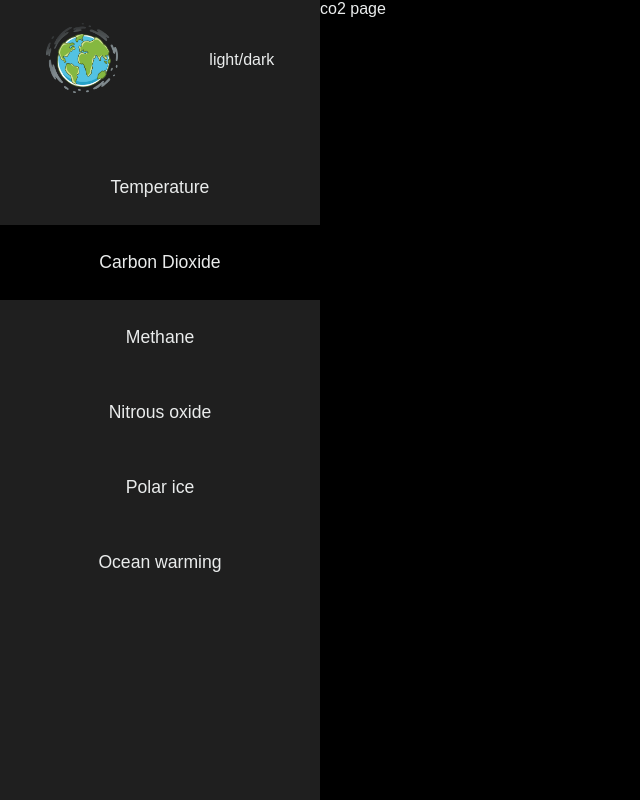
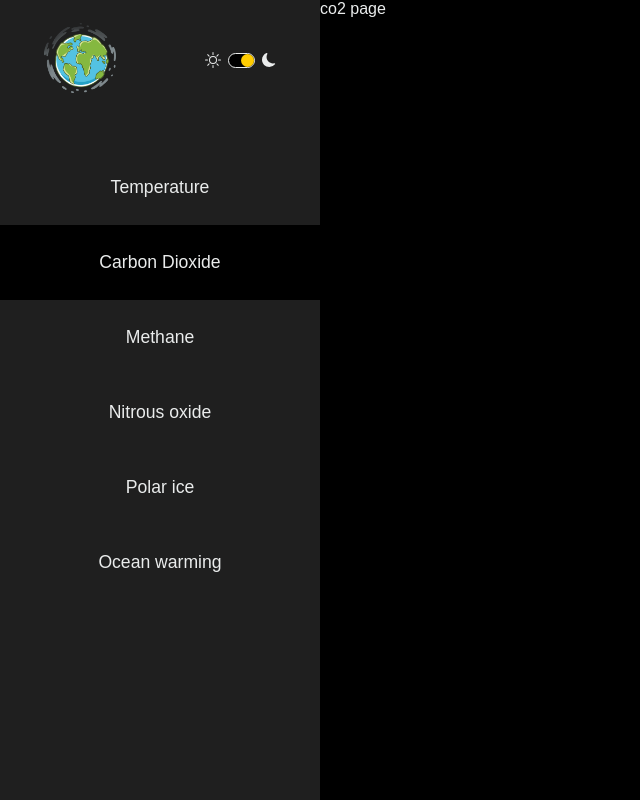
Before and after one commit to francesca-pizzighini/no-planet-b, a React (Vite) app: page /data/carbon-dioxide in a window 1280 px wide. Shown: the whole page, without its empty margins (0-640 px from the left). Built offline with nearby package versions, Linux system fonts and the light colour scheme; no server answers.

Commit message:
dark mode toggler

```diff
--- a/src/app.scss
+++ b/src/app.scss
@@ -48,6 +48,19 @@
     grid-auto-columns: minmax(140px, auto);
     grid-template-rows: repeat(3, calc(100% / 3));
     margin: 0px 10px 30px;
+
+    a {
+        background-color: transparent !important;
+        div {
+            background-color: $dark-color;
+        }
+    }
+    a:hover {
+        div {
+            background-color: $yellow;
+            color: $dark-color;
+        }
+    }
 }
 
 @media only screen and (min-width: 500px) and (max-width: 899px) {
--- a/src/components/navbar/chartNavbar.jsx
+++ b/src/components/navbar/chartNavbar.jsx
@@ -1,41 +1,30 @@
 import logo from "../../assets/img/logo.png";
 import { Link } from "react-router-dom";
 import Navbar from "./navbar.jsx";
+import TogglerDarkMode from "../togglerDarkMode/togglerDarkMode.jsx";
 
 import "./navbar.scss"
 
-function ChartNavbar() {
+function ChartNavbar({ darkMode, toggleDarkMode}) {
   return (
       <>
         <div className="upper-side">
           <Link to={"/"}>
             <img src={logo} alt="logo, with a link to homepage"/>
           </Link>
-          <p>light/dark</p>
+
+          <TogglerDarkMode
+            darkMode={darkMode}
+            toggleDarkMode={toggleDarkMode}
+          />
+
         </div>
 
-        <Navbar/>
+        <Navbar
+          darkMode={darkMode}
+          toggleDarkMode={toggleDarkMode}
+        />
       </>
-
-
-
-
-    // <div
-    //     className="chart-navbar"
-    // >
-    //   <Link to={"/"}>
-    //     <img
-    //         src={logoFull}
-    //         alt="logo of the website"
-    //     />
-    //   </Link>
-
-    //   <Navbar/>
-
-    //   <div className="light-dark">
-    //     light/dark
-    //   </div>
-    // </div>
   )
 }
 
--- a/src/components/navbar/navbar.jsx
+++ b/src/components/navbar/navbar.jsx
@@ -1,11 +1,12 @@
 import { NavLink } from "react-router-dom";
 import "./navbar.scss";
 
-function Navbar() {
+
+function Navbar({ darkMode, toggleDarkMode}) {
     const navLinkStyle =  ({ isActive }) => {
         return {
-            backgroundColor: isActive ? "#000" : "#1F1F1F",
-            color: isActive ? "#1F1F1F" : "#EAECEC",
+            backgroundColor: isActive ? (darkMode ? "#000" : "#EAECEC" ) : (darkMode ? "#1F1F1F" : "#D6D6D6"),
+            color: isActive ? (darkMode ? "#EAECEC" : "#1F1F1F") : (darkMode ? "#EAECEC" :"#1F1F1F"),
         }
     }
 
--- /dev/null
+++ b/src/components/togglerDarkMode/togglerDarkMode.jsx
@@ -0,0 +1,36 @@
+import "./togglerDarkMode.scss"
+
+function TogglerDarkMode({ darkMode, toggleDarkMode }) {
+  return (
+    <div
+        className="toggler"
+    >
+        {darkMode ? (
+            <svg xmlns="http://www.w3.org/2000/svg" width="16" height="16" fill="#EAECEC" viewBox="0 0 16 16">
+                <path d="M8 11a3 3 0 1 1 0-6 3 3 0 0 1 0 6m0 1a4 4 0 1 0 0-8 4 4 0 0 0 0 8M8 0a.5.5 0 0 1 .5.5v2a.5.5 0 0 1-1 0v-2A.5.5 0 0 1 8 0m0 13a.5.5 0 0 1 .5.5v2a.5.5 0 0 1-1 0v-2A.5.5 0 0 1 8 13m8-5a.5.5 0 0 1-.5.5h-2a.5.5 0 0 1 0-1h2a.5.5 0 0 1 .5.5M3 8a.5.5 0 0 1-.5.5h-2a.5.5 0 0 1 0-1h2A.5.5 0 0 1 3 8m10.657-5.657a.5.5 0 0 1 0 .707l-1.414 1.415a.5.5 0 1 1-.707-.708l1.414-1.414a.5.5 0 0 1 .707 0m-9.193 9.193a.5.5 0 0 1 0 .707L3.05 13.657a.5.5 0 0 1-.707-.707l1.414-1.414a.5.5 0 0 1 .707 0m9.193 2.121a.5.5 0 0 1-.707 0l-1.414-1.414a.5.5 0 0 1 .707-.707l1.414 1.414a.5.5 0 0 1 0 .707M4.464 4.465a.5.5 0 0 1-.707 0L2.343 3.05a.5.5 0 1 1 .707-.707l1.414 1.414a.5.5 0 0 1 0 .708"/>
+            </svg>) :
+            (<svg xmlns="http://www.w3.org/2000/svg" width="16" height="16" fill="#1F1F1F" viewBox="0 0 16 16">
+            <path d="M8 12a4 4 0 1 0 0-8 4 4 0 0 0 0 8M8 0a.5.5 0 0 1 .5.5v2a.5.5 0 0 1-1 0v-2A.5.5 0 0 1 8 0m0 13a.5.5 0 0 1 .5.5v2a.5.5 0 0 1-1 0v-2A.5.5 0 0 1 8 13m8-5a.5.5 0 0 1-.5.5h-2a.5.5 0 0 1 0-1h2a.5.5 0 0 1 .5.5M3 8a.5.5 0 0 1-.5.5h-2a.5.5 0 0 1 0-1h2A.5.5 0 0 1 3 8m10.657-5.657a.5.5 0 0 1 0 .707l-1.414 1.415a.5.5 0 1 1-.707-.708l1.414-1.414a.5.5 0 0 1 .707 0m-9.193 9.193a.5.5 0 0 1 0 .707L3.05 13.657a.5.5 0 0 1-.707-.707l1.414-1.414a.5.5 0 0 1 .707 0m9.193 2.121a.5.5 0 0 1-.707 0l-1.414-1.414a.5.5 0 0 1 .707-.707l1.414 1.414a.5.5 0 0 1 0 .707M4.464 4.465a.5.5 0 0 1-.707 0L2.343 3.05a.5.5 0 1 1 .707-.707l1.414 1.414a.5.5 0 0 1 0 .708"/>
+            </svg>)}
+
+        <div
+        className="toggler-slider"
+        onClick={toggleDarkMode}
+        >
+        <div
+            className="toggler-slider-circle"
+        ></div>
+        </div>
+
+        {darkMode ?
+        (<svg xmlns="http://www.w3.org/2000/svg" width="14" height="14" fill="#EAECEC" className="moon" viewBox="0 0 16 16">
+            <path d="M6 .278a.77.77 0 0 1 .08.858 7.2 7.2 0 0 0-.878 3.46c0 4.021 3.278 7.277 7.318 7.277q.792-.001 1.533-.16a.79.79 0 0 1 .81.316.73.73 0 0 1-.031.893A8.35 8.35 0 0 1 8.344 16C3.734 16 0 12.286 0 7.71 0 4.266 2.114 1.312 5.124.06A.75.75 0 0 1 6 .278"/>
+        </svg>) :
+        (<svg xmlns="http://www.w3.org/2000/svg" width="14" height="14" fill="#1F1F1F" viewBox="0 0 16 16">
+            <path d="M6 .278a.77.77 0 0 1 .08.858 7.2 7.2 0 0 0-.878 3.46c0 4.021 3.278 7.277 7.318 7.277q.792-.001 1.533-.16a.79.79 0 0 1 .81.316.73.73 0 0 1-.031.893A8.35 8.35 0 0 1 8.344 16C3.734 16 0 12.286 0 7.71 0 4.266 2.114 1.312 5.124.06A.75.75 0 0 1 6 .278M4.858 1.311A7.27 7.27 0 0 0 1.025 7.71c0 4.02 3.279 7.276 7.319 7.276a7.32 7.32 0 0 0 5.205-2.162q-.506.063-1.029.063c-4.61 0-8.343-3.714-8.343-8.29 0-1.167.242-2.278.681-3.286"/>
+        </svg>)}
+    </div>
+  )
+}
+
+export default TogglerDarkMode
--- /dev/null
+++ b/src/components/togglerDarkMode/togglerDarkMode.scss
@@ -0,0 +1,47 @@
+@import "../../variables.scss";
+
+.chart-pages{
+    .toggler {
+        display: flex;
+        align-items: center;
+
+        .moon{
+            color: $light-color;
+        }
+        .sun{
+            color: $dark-color;
+        }
+
+        .toggler-slider {
+            width: 25px;
+            height: 13px;
+            background-color: $dark-color;
+            border-radius: 2rem;
+            margin-inline: 7px;
+            cursor: pointer;
+            display: flex;
+            justify-content: flex-start;
+            align-items: center;
+            border: 1px solid $light-color;
+            background-color: $greyish-color;
+            box-sizing: content-box;
+
+            .toggler-slider-circle {
+                height: 13px;
+                width: 13px;
+                background-color: $yellow;
+                border-radius: 50%;
+            }
+        }
+    }
+}
+
+.chart-pages.dark {
+    .toggler {
+        .toggler-slider{
+            justify-content: flex-end;
+            border-color: $light-color;
+            background-color: $darker-color;
+        }
+    }
+}
--- a/src/pages/chart-page/chartPage.jsx
+++ b/src/pages/chart-page/chartPage.jsx
@@ -5,17 +5,22 @@
 import Navbar from "../../components/navbar/navbar";
 import { useState } from "react";
 import hamburger from "../../assets/img/hamburger.png";
+import TogglerDarkMode from "../../components/togglerDarkMode/togglerDarkMode";
 
 function ChartPage() {
   const [visibleMenu, setVisibleMenu] = useState(false)
+  const [darkMode, setDarkMode] = useState(true)
 
   function showMenu() {
-    setVisibleMenu(!visibleMenu);
+    setVisibleMenu(prevVisibleMenu => !prevVisibleMenu);
+  }
+  function toggleDarkMode() {
+    setDarkMode(prevDarkMode => !prevDarkMode)
   }
 
   return (
     <div
-      className="chart-pages"
+      className={`chart-pages ${darkMode ? "dark" : ""}`}
     >
       <div className="upper-bar">
         <Link
@@ -27,20 +32,29 @@
             alt="logo"
           />
         </Link>
-        <p className="light-dark">light/dark</p>
+
+        <TogglerDarkMode
+          darkMode={darkMode}
+          toggleDarkMode={toggleDarkMode}
+        />
+
       </div>
 
       <button
         className="circle-menu"
-        onMouseEnter={showMenu}
-        onMouseLeave={showMenu}
+        // onMouseEnter={showMenu}
+        // onMouseLeave={showMenu}
+        onClick={showMenu}
       >
         <img src={hamburger}/>
 
         {visibleMenu && (<div
           className="circle-menu-navbar"
         >
-          <Navbar/>
+          <Navbar
+            darkMode={darkMode}
+            toggleDarkMode={toggleDarkMode}
+          />
         </div>)
         }
       </button>
@@ -49,13 +63,19 @@
       <div
         className="side"
       >
-        <ChartNavbar/>
+        <ChartNavbar
+          darkMode={darkMode}
+          toggleDarkMode={toggleDarkMode}
+          />
       </div>
 
       <div
         className="chart"
       >
-        <Outlet/>
+        <Outlet
+          darkMode={darkMode}
+          toggleDarkMode={toggleDarkMode}
+        />
       </div>
     </div>
   )
--- a/src/pages/chart-page/chartPage.scss
+++ b/src/pages/chart-page/chartPage.scss
@@ -4,6 +4,7 @@
     display: flex;
     flex-direction: column;
     position: relative;
+    background-color: $greyish-color;
 
     .upper-bar {
         height: 10dvh;
@@ -20,7 +21,7 @@
             }
         }
 
-        .light-dark {
+        .toggler {
             margin-right: 30px;
         }
     }
@@ -56,25 +57,28 @@
                 gap: 0px;
                 grid-template-columns: repeat(1, 1fr);
                 grid-template-rows: repeat(6, 1fr);
-                // border: 1px solid $yellow;
                 width: 300px;
                 position: relative;
-                z-index: 0;
 
                 a {
                     div {
                         border: none;
                         height: 45px;
                         width: 300px;
+                        color: $dark-color;
+                    }
+                }
+                a:hover {
+                    div {
+                        background-color: $yellow;
+                        color: $light-color;
                     }
                 }
             }
         }
 
     }
-    // .circle-menu:hover {
-    //     background-color: $dark-yellow;
-    // }
+
 
 
     .side {
@@ -111,7 +115,41 @@
     .chart {
         height: 90dvh;
         width: 100dvw;
+        background-color: $light-color;
+
+        div{
+            color: $dark-color;
+        }
+    }
+}
+
+.chart-pages.dark{
+    background-color: $dark-color;
+
+    .circle-menu{
+        .circle-menu-navbar {
+            .navbar{
+                a {
+                    div{
+                        color: $light-color;
+                    }
+                }
+                a:hover {
+                    div {
+                        background-color: $yellow;
+                        color: $light-color;
+                    }
+                }
+            }
+        }
+    }
+
+    .chart{
         background-color: $darker-color;
+
+        div{
+            color: $light-color;
+        }
     }
 }
 
@@ -140,7 +178,7 @@
         .side {
             height: 100dvh;
             width: 25dvw;
-            background-color: $dark-color;
+            background-color: $greyish-color;
             display: flex;
             flex-direction: column;
 
@@ -166,6 +204,7 @@
                 a {
                     div {
                         border: none;
+                        color: $dark-color;
                     }
                 }
             }
@@ -174,6 +213,23 @@
         .chart {
             height: 100dvh;
             width: 75dvw;
+            background-color: $light-color;
+        }
+    }
+    .chart-pages.dark {
+        .side {
+            background-color: $dark-color;
+
+            .navbar {
+                a {
+                    div {
+                        color: $light-color;
+                    }
+                }
+            }
+        }
+
+        .chart {
             background-color: $darker-color;
         }
     }
```
